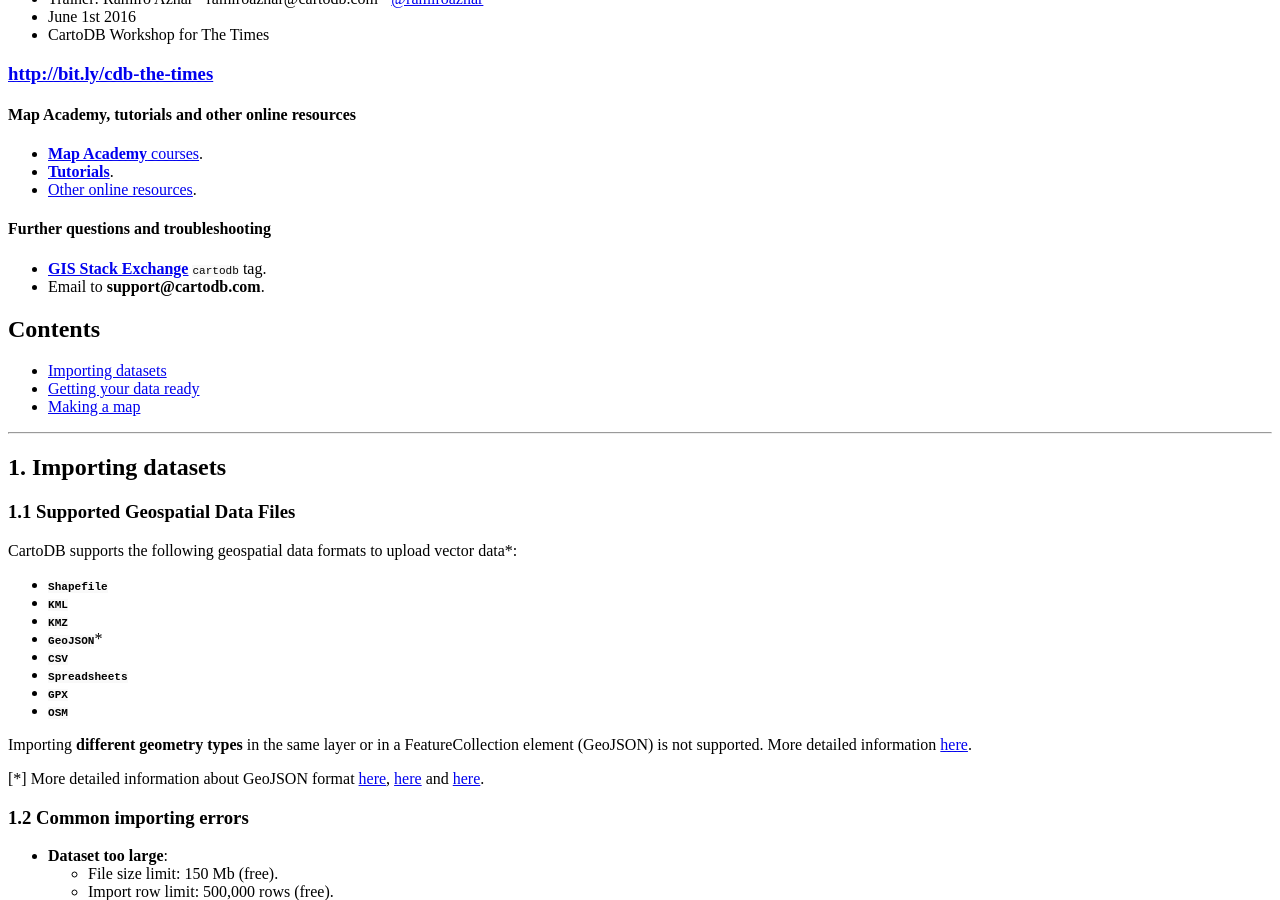
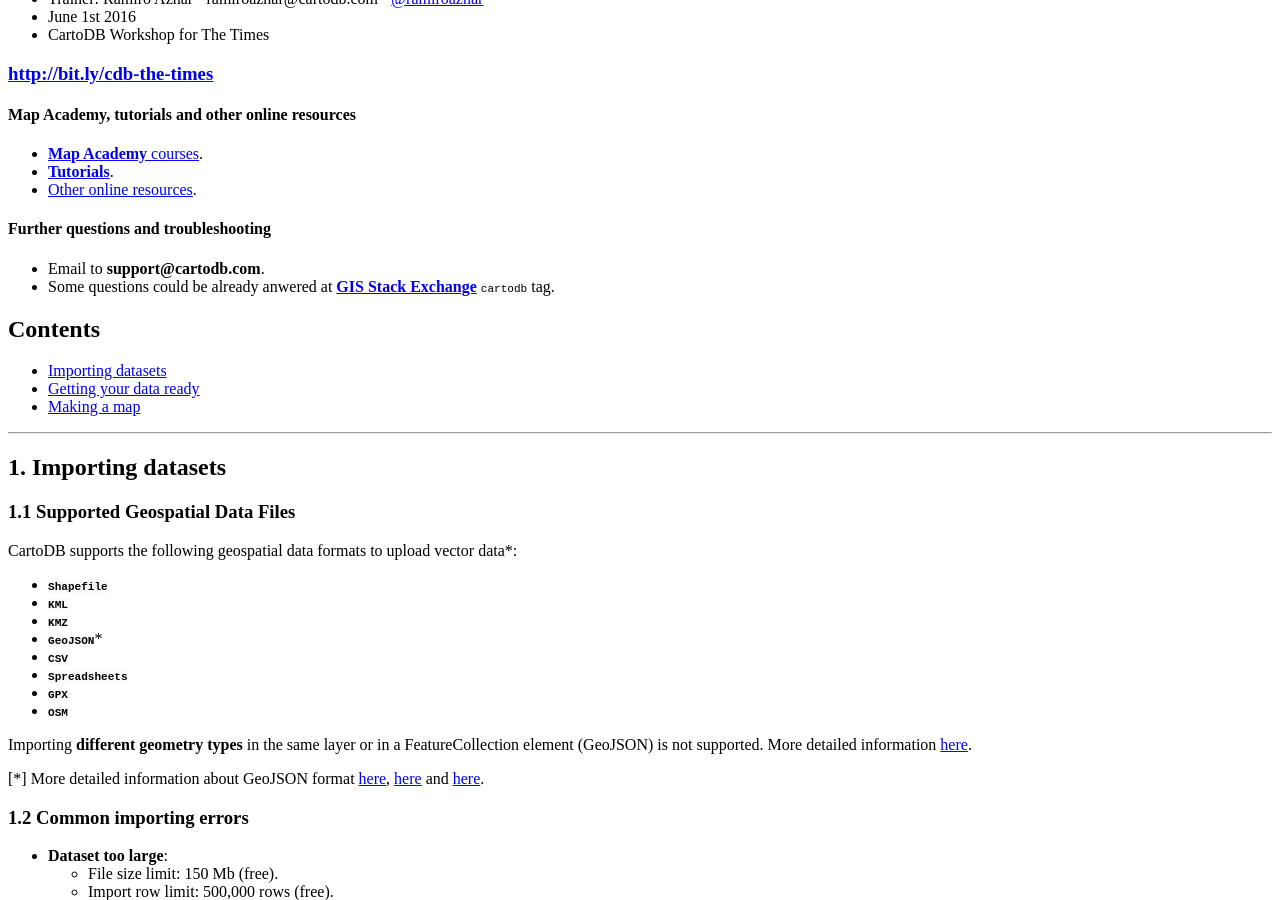
Before and after one commit to CartoDB/training, a Jekyll site: the page built from _posts/2016-06-01-the-times.md, in a window 1280 px wide and 900 px high, scrolled down 867 px. Built offline with Jekyll 4.4.1, drawn with Linux system fonts in a browser that asks for light colours; a style sheet for code colours, icons or effects is not loaded.

Commit message:
change SE section

```diff
--- a/_posts/2016-06-01-the-times.md
+++ b/_posts/2016-06-01-the-times.md
@@ -21,8 +21,8 @@
 
 #### Further questions and troubleshooting
 
-* **[GIS Stack Exchange](gis.stackexchange.com/questions/tagged/cartodb)** `cartodb` tag.
 * Email to **support@cartodb.com**.
+* Some questions could be already anwered at **[GIS Stack Exchange](gis.stackexchange.com/questions/tagged/cartodb)** `cartodb` tag.
 
 ## Contents
 - [Importing datasets](#import)
```
